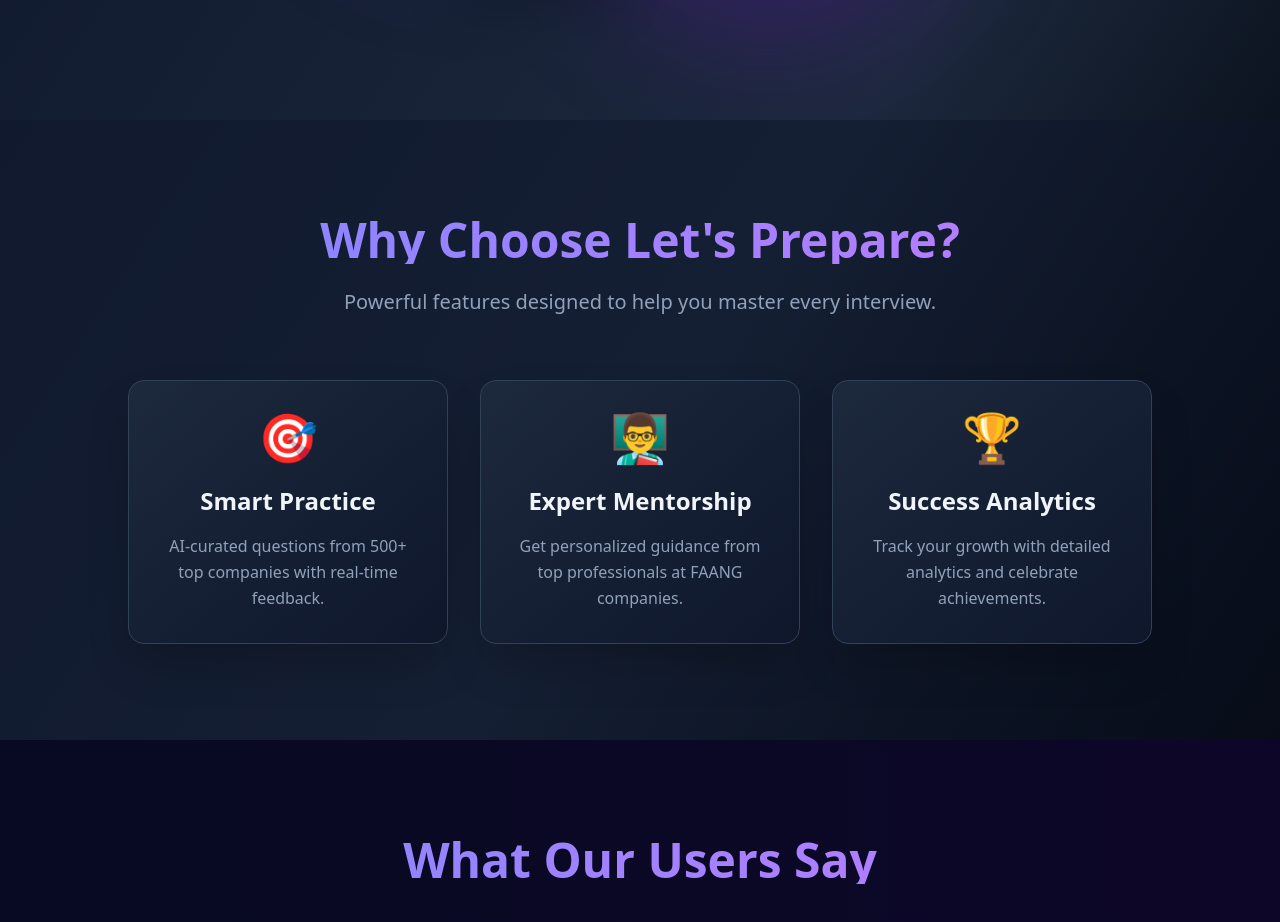
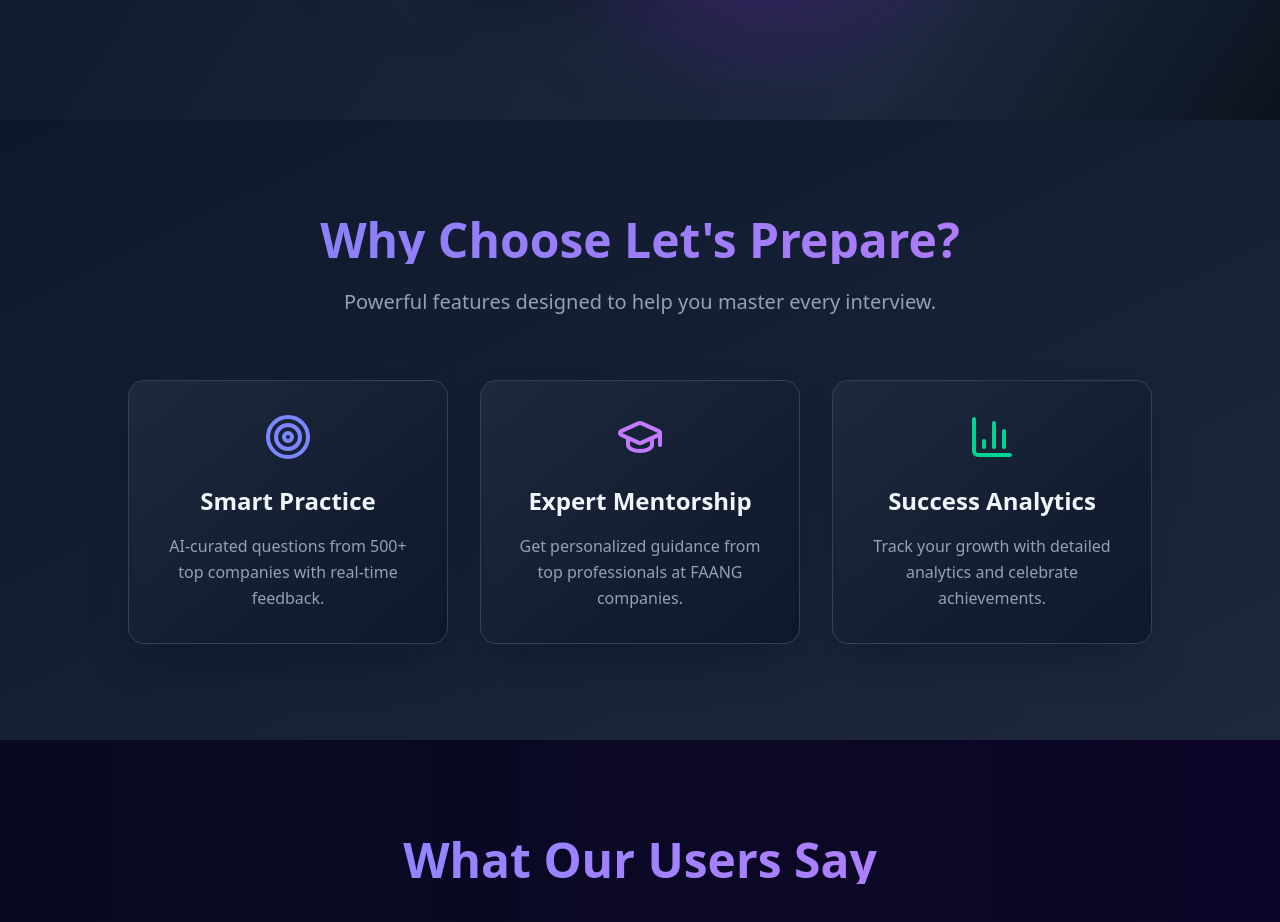
Before and after one commit to Dibyanshujha9/Ai_Interview_Mocker, a Next.js app: page / in a window 1280 px wide. Shown: the part 520-1442 px from the top of the page. Built offline with nearby package versions, Linux system fonts and the light colour scheme.

Commit message:
Added Feature Section in Deployed_V1

```diff
--- a/app/page.js
+++ b/app/page.js
@@ -1,6 +1,8 @@
 import React from 'react';
 import { Button } from '@/components/ui/button';
 import Link from 'next/link';
+import { motion } from 'framer-motion';
+import { Target, GraduationCap, BarChart3 } from 'lucide-react';
 
 const Contact = () => {
   return (
@@ -76,37 +78,50 @@
         </section>
 
         {/* Feature Highlights */}
-        <section id="features" className="py-24 px-6 bg-slate-900/50">
+        <section id="features" className="py-24 px-6 bg-gradient-to-br from-slate-900 to-slate-800 relative overflow-hidden">
   <div className="text-center mb-16">
-            <h2 className="text-5xl font-bold bg-gradient-to-r from-indigo-400 to-purple-400 bg-clip-text text-transparent">
+    <h2 className="text-5xl font-bold bg-gradient-to-r from-indigo-400 to-purple-400 bg-clip-text text-transparent animate-pulse">
       Why Choose Let's Prepare?
     </h2>
     <p className="mt-6 text-xl text-slate-400 max-w-2xl mx-auto">
       Powerful features designed to help you master every interview.
     </p>
   </div>
+
   <div className="flex flex-wrap justify-center gap-8 max-w-7xl mx-auto">
-            <div className="bg-gradient-to-br from-slate-800 to-slate-900 p-8 rounded-2xl w-full md:w-80 text-center shadow-2xl border border-slate-700 hover:border-indigo-500/50 transition-all duration-300 hover:transform hover:scale-105">
-              <div className="text-5xl mb-6">🎯</div>
-              <h3 className="text-2xl font-bold text-slate-100 mb-4">Smart Practice</h3>
-              <p className="text-slate-400 leading-relaxed">
-                AI-curated questions from 500+ top companies with real-time feedback.
-              </p>
-            </div>
-            <div className="bg-gradient-to-br from-slate-800 to-slate-900 p-8 rounded-2xl w-full md:w-80 text-center shadow-2xl border border-slate-700 hover:border-purple-500/50 transition-all duration-300 hover:transform hover:scale-105">
-              <div className="text-5xl mb-6">👨‍🏫</div>
-              <h3 className="text-2xl font-bold text-slate-100 mb-4">Expert Mentorship</h3>
-              <p className="text-slate-400 leading-relaxed">
-                Get personalized guidance from top professionals at FAANG companies.
-              </p>
-            </div>
-            <div className="bg-gradient-to-br from-slate-800 to-slate-900 p-8 rounded-2xl w-full md:w-80 text-center shadow-2xl border border-slate-700 hover:border-emerald-500/50 transition-all duration-300 hover:transform hover:scale-105">
-              <div className="text-5xl mb-6">🏆</div>
-              <h3 className="text-2xl font-bold text-slate-100 mb-4">Success Analytics</h3>
-              <p className="text-slate-400 leading-relaxed">
-                Track your growth with detailed analytics and celebrate achievements.
-              </p>
-            </div>
+    {[
+      {
+        icon: <Target className="w-12 h-12 text-indigo-400 mx-auto mb-6" />,
+        title: "Smart Practice",
+        desc: "AI-curated questions from 500+ top companies with real-time feedback.",
+        hover: "hover:border-indigo-500/50",
+      },
+      {
+        icon: <GraduationCap className="w-12 h-12 text-purple-400 mx-auto mb-6" />,
+        title: "Expert Mentorship",
+        desc: "Get personalized guidance from top professionals at FAANG companies.",
+        hover: "hover:border-purple-500/50",
+      },
+      {
+        icon: <BarChart3 className="w-12 h-12 text-emerald-400 mx-auto mb-6" />,
+        title: "Success Analytics",
+        desc: "Track your growth with detailed analytics and celebrate achievements.",
+        hover: "hover:border-emerald-500/50",
+      },
+    ].map((feature, index) => (
+      <motion.div
+        key={index}
+        initial={{ opacity: 0, y: 50 }}
+        whileInView={{ opacity: 1, y: 0 }}
+        transition={{ delay: index * 0.2, duration: 0.6, ease: "easeOut" }}
+        viewport={{ once: true }}
+        className={`bg-gradient-to-br from-slate-800 to-slate-900 p-8 rounded-2xl w-full md:w-80 text-center shadow-2xl border border-slate-700 ${feature.hover} transition-all duration-300 transform hover:scale-105`}
+      >
+        {feature.icon}
+        <h3 className="text-2xl font-bold text-slate-100 mb-4">{feature.title}</h3>
+        <p className="text-slate-400 leading-relaxed">{feature.desc}</p>
+      </motion.div>
+    ))}
   </div>
 </section>
 
--- a/drizzle/schema.ts
+++ b/drizzle/schema.ts
@@ -13,3 +13,15 @@
 	createdAt: varchar({ length: 255 }),
 	mockId: varchar({ length: 255 }).notNull(),
 });
+
+export const userAnswer = pgTable("userAnswer", {
+	id: serial().primaryKey().notNull(),
+	mockId: varchar().notNull(),
+	question: varchar().notNull(),
+	correctAns: text().notNull(),
+	userAns: text("UserAns").notNull(),
+	feedback: text().notNull(),
+	rating: varchar(),
+	userEmail: varchar(),
+	createdAt: varchar({ length: 255 }),
+});
```
Also changed, not shown: 1 other file (tests, documents, lock files or other folders). Lines whose indentation alone changed are shown as unchanged.
